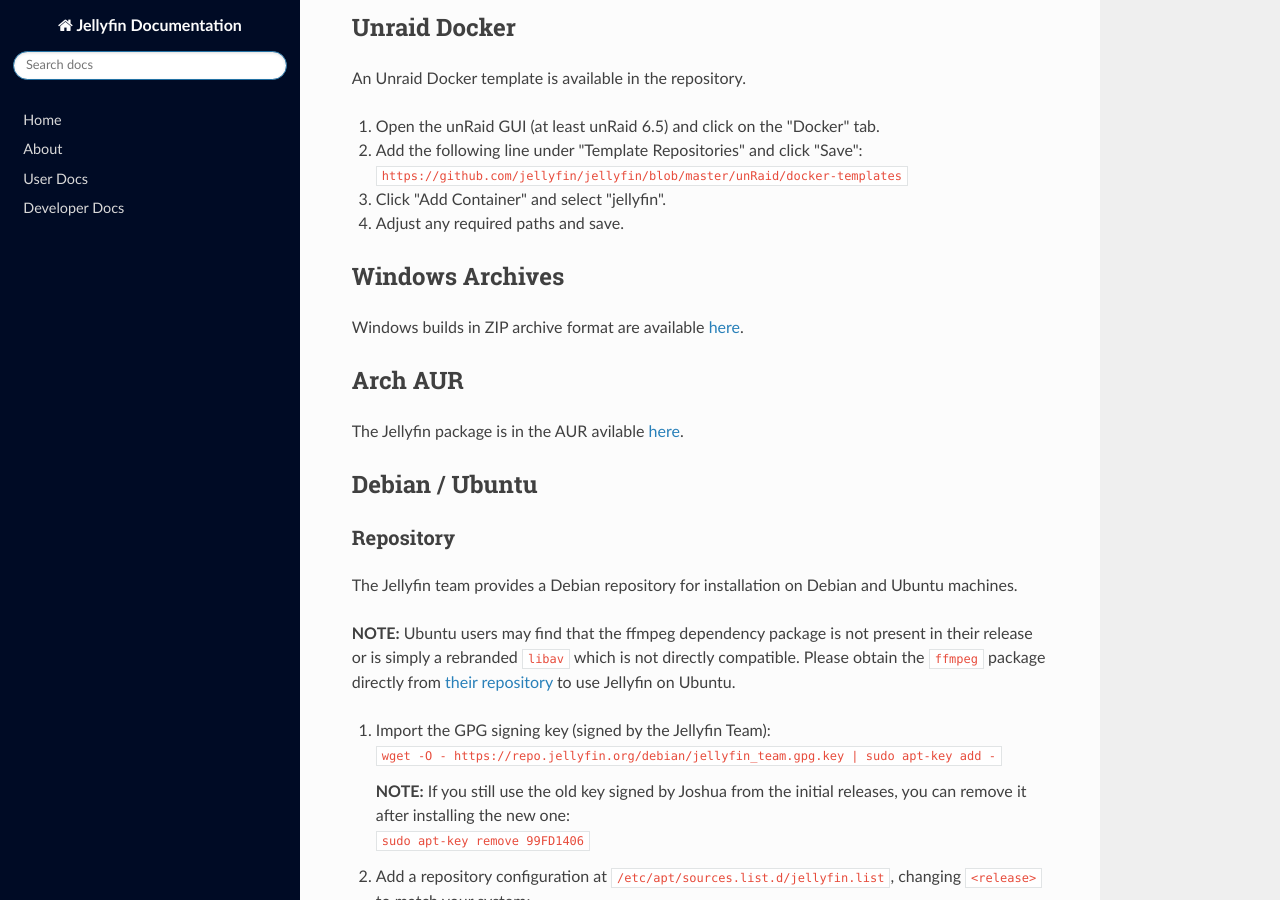
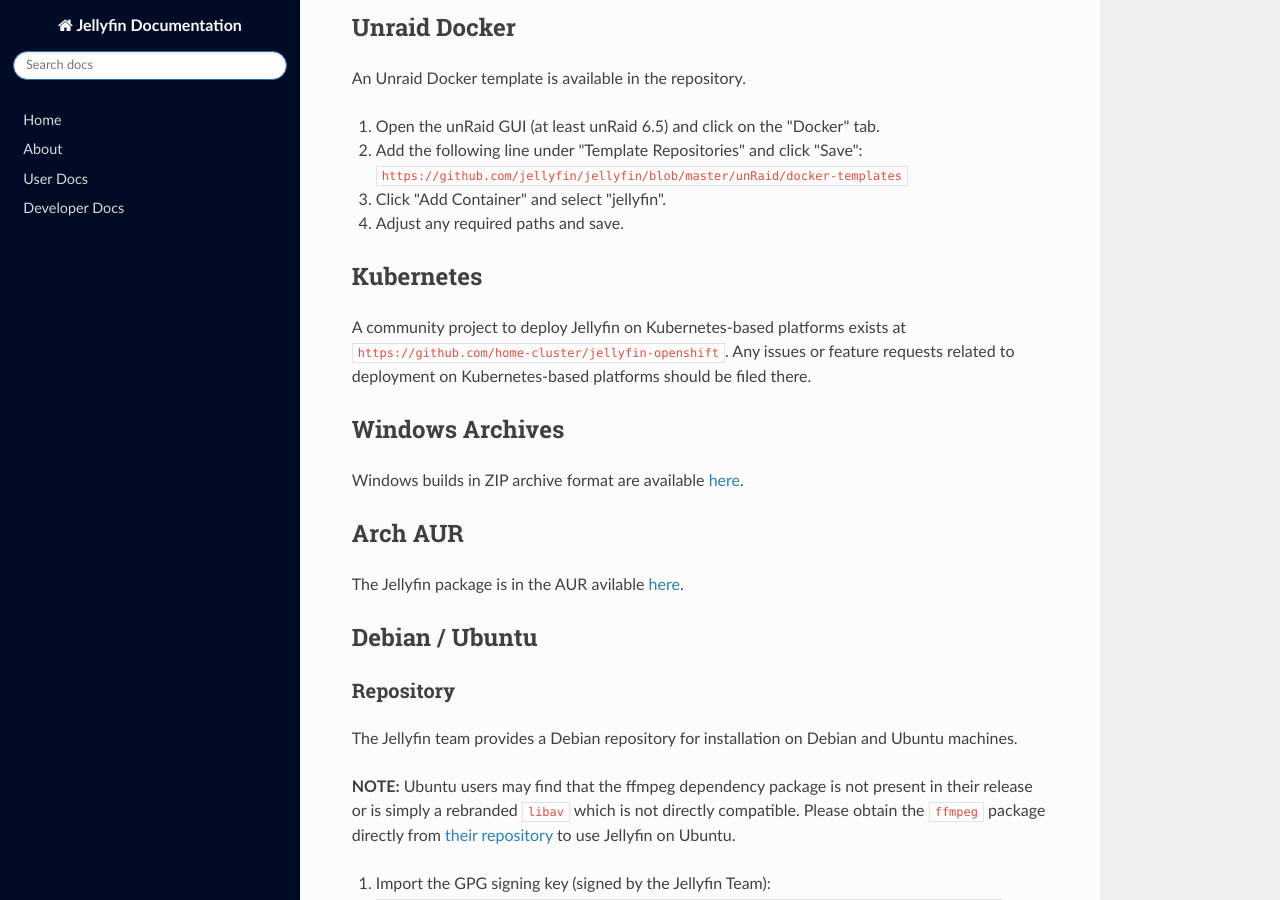
Before and after one commit to jellyfin-archive/jellyfin-docs, an MkDocs documentation site: the page built from docs/user-docs/installing.md, in a window 1280 px wide and 900 px high, scrolled down 349 px. Built offline with MkDocs 1.6.1, drawn with Linux system fonts in a browser that asks for light colours; nearby versions of some CDN libraries.

Commit message:
Add documentation of kubernetes deployment project

```diff
--- a/docs/user-docs/installing.md
+++ b/docs/user-docs/installing.md
@@ -18,6 +18,11 @@ An Unraid Docker template is available in the repository.
 1. Click "Add Container" and select "jellyfin".
 
 1. Adjust any required paths and save.
+
+## Kubernetes
+
+A community project to deploy Jellyfin on Kubernetes-based platforms exists at `https://github.com/home-cluster/jellyfin-openshift`.
+Any issues or feature requests related to deployment on Kubernetes-based platforms should be filed there.
 
 ## Windows Archives
 
```
Also changed, not shown: docs/index.md (+1 -0 lines).
